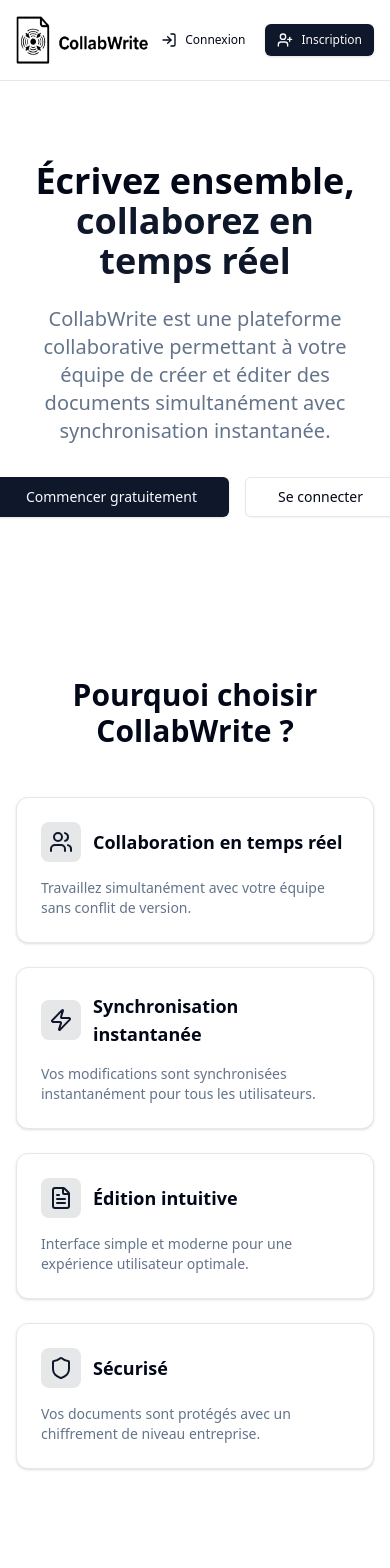
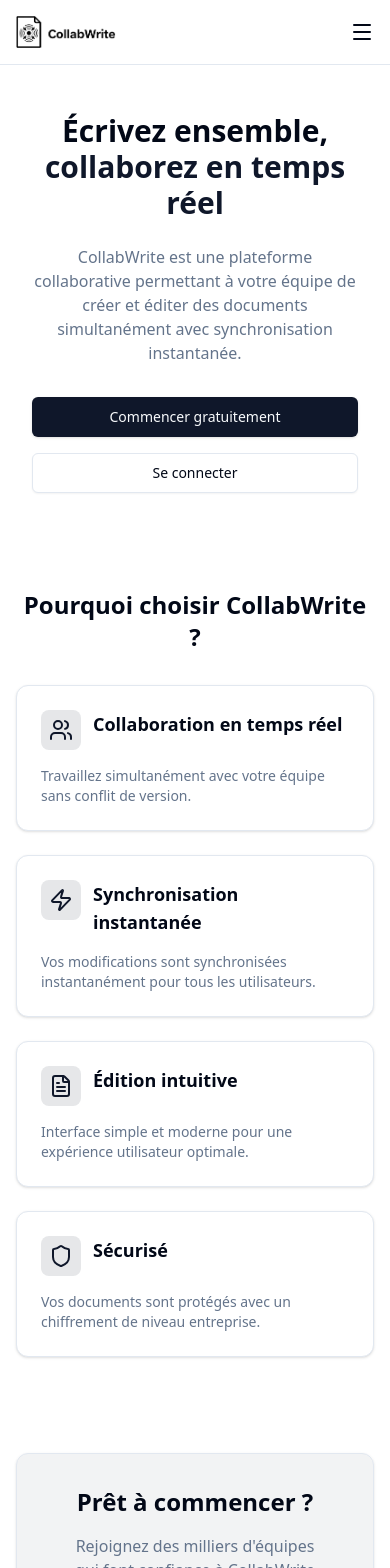
Before and after one commit to AlexisMetton/collabwrite, a React (Vite) app in the folder collabwrite-frontend/: page / in a window 390 px wide. Shown: the top 1568 px of the page. Built offline with nearby package versions, Linux system fonts and the light colour scheme.

Commit message:
modif responsive

```diff
--- a/collabwrite-frontend/src/components/Footer.tsx
+++ b/collabwrite-frontend/src/components/Footer.tsx
@@ -1,16 +1,16 @@
-import { Github, Mail } from "lucide-react"
+import { Github } from "lucide-react"
 
 export function Footer() {
   return (
     <footer className="border-t bg-muted/50 mt-auto">
       <div className="container mx-auto px-4 py-8">
-        <div className="grid grid-cols-1 md:grid-cols-3 gap-8 mb-8">
-          <div>
+        <div className="grid grid-cols-1 sm:grid-cols-2 lg:grid-cols-3 gap-8 mb-8">
+          <div className="sm:col-span-2 lg:col-span-1">
             <div className="flex items-center gap-2 mb-4">
               <img
                 src="/logo_collabwrite.png"
                 alt="CollabWrite Logo"
-                className="h-12 w-auto"
+                className="h-8 w-auto sm:h-10"
               />
             </div>
             <p className="text-sm text-muted-foreground">
@@ -37,11 +37,11 @@ export function Footer() {
           <div>
             <h3 className="font-semibold mb-4">Contact</h3>
             <ul className="space-y-2 text-sm">
-
               <li className="flex items-center gap-2">
                 <a
                   href="https://github.com/AlexisMetton/collabwrite"
                   target="_blank"
+                  rel="noopener noreferrer"
                   className="flex items-center gap-2 text-muted-foreground hover:text-foreground transition-colors"
                 >
                   <Github className="h-4 w-4" />
--- a/collabwrite-frontend/src/components/Header.tsx
+++ b/collabwrite-frontend/src/components/Header.tsx
@@ -1,40 +1,79 @@
 import { Link } from "react-router-dom"
-import { LogIn, UserPlus } from "lucide-react"
+import { LogIn, UserPlus, Menu } from "lucide-react"
 import { Button } from "@/components/ui/button"
+import { useState } from "react"
 
 export function Header() {
+  const [isMenuOpen, setIsMenuOpen] = useState(false)
+
   return (
     <header className="border-b bg-background sticky top-0 z-50">
-      <div className="container mx-auto px-4 py-4 flex items-center justify-between">
+      <div className="container mx-auto px-4 py-4">
+        <div className="flex items-center justify-between">
           <Link to="/" className="flex items-center gap-2">
             <img
               src="/logo_collabwrite.png"
               alt="CollabWrite Logo"
-            className="h-12 w-auto"
+              className="h-8 w-auto sm:h-10"
             />
           </Link>
 
+          {/* Desktop Navigation */}
           <nav className="hidden md:flex items-center gap-4">
             {/*<Link to="/" className="text-sm font-medium hover:text-primary transition-colors">
               Accueil
             </Link>*/}
           </nav>
 
-        <div className="flex items-center gap-2">
+          {/* Desktop Buttons */}
+          <div className="hidden sm:flex items-center gap-2">
             <Link to="/login">
               <Button variant="ghost" size="sm" className="gap-2">
+                <LogIn className="h-4 w-4" />
+                <span className="hidden md:inline">Connexion</span>
+              </Button>
+            </Link>
+            <Link to="/register">
+              <Button size="sm" className="gap-2">
+                <UserPlus className="h-4 w-4" />
+                <span className="hidden md:inline">Inscription</span>
+              </Button>
+            </Link>
+          </div>
+
+          {/* Mobile Menu Button */}
+          <button
+            className="sm:hidden"
+            onClick={() => setIsMenuOpen(!isMenuOpen)}
+            aria-label="Toggle menu"
+          >
+            <Menu className="h-6 w-6" />
+          </button>
+        </div>
+
+        {/* Mobile Menu */}
+        {isMenuOpen && (
+          <div className="sm:hidden mt-4 pb-4 border-t pt-4 space-y-2">
+            <Link to="/" className="block px-4 py-2 hover:bg-muted rounded-md">
+              Accueil
+            </Link>
+            <div className="flex flex-col gap-2 px-4">
+              <Link to="/login">
+                <Button variant="outline" size="sm" className="w-full gap-2">
                   <LogIn className="h-4 w-4" />
                   Connexion
                 </Button>
               </Link>
               <Link to="/register">
-            <Button size="sm" className="gap-2">
+                <Button size="sm" className="w-full gap-2">
                   <UserPlus className="h-4 w-4" />
                   Inscription
                 </Button>
               </Link>
             </div>
           </div>
+        )}
+      </div>
     </header>
   )
 }
--- a/collabwrite-frontend/src/pages/HomePage.tsx
+++ b/collabwrite-frontend/src/pages/HomePage.tsx
@@ -7,23 +7,23 @@ export function HomePage() {
   return (
     <div className="min-h-screen flex flex-col">
       {/* Hero Section */}
-      <section className="container mx-auto px-4 py-20 text-center">
-        <h1 className="text-4xl md:text-6xl font-bold mb-6">
+      <section className="container mx-auto px-4 py-12 md:py-20 text-center">
+        <h1 className="text-3xl sm:text-4xl md:text-5xl lg:text-6xl font-bold mb-6">
           Écrivez ensemble,{" "}
           <span className="text-primary">collaborez en temps réel</span>
         </h1>
-        <p className="text-xl text-muted-foreground mb-8 max-w-2xl mx-auto">
+        <p className="text-base sm:text-lg md:text-xl text-muted-foreground mb-8 max-w-2xl mx-auto px-4">
           CollabWrite est une plateforme collaborative permettant à votre équipe de créer
           et éditer des documents simultanément avec synchronisation instantanée.
         </p>
-        <div className="flex gap-4 justify-center">
-          <Link to="/register">
-            <Button size="lg" className="gap-2">
+        <div className="flex flex-col sm:flex-row gap-4 justify-center px-4">
+          <Link to="/register" className="w-full sm:w-auto">
+            <Button size="lg" className="gap-2 w-full sm:w-auto">
               Commencer gratuitement
             </Button>
           </Link>
-          <Link to="/login">
-            <Button variant="outline" size="lg">
+          <Link to="/login" className="w-full sm:w-auto">
+            <Button variant="outline" size="lg" className="w-full sm:w-auto">
               Se connecter
             </Button>
           </Link>
@@ -31,14 +31,14 @@ export function HomePage() {
       </section>
 
       {/* Features Section */}
-      <section className="container mx-auto px-4 py-20">
-        <h2 className="text-3xl font-bold text-center mb-12">
+      <section className="container mx-auto px-4 py-12 md:py-20">
+        <h2 className="text-2xl sm:text-3xl font-bold text-center mb-8 md:mb-12">
           Pourquoi choisir CollabWrite ?
         </h2>
-        <div className="grid grid-cols-1 md:grid-cols-2 lg:grid-cols-4 gap-6">
+        <div className="grid grid-cols-1 sm:grid-cols-2 lg:grid-cols-4 gap-6">
           <Card className="p-6 hover:shadow-lg transition-shadow">
-            <div className="flex items-center gap-3 mb-4">
-              <div className="p-2 bg-primary/10 rounded-lg">
+            <div className="flex items-start gap-3 mb-4">
+              <div className="p-2 bg-primary/10 rounded-lg shrink-0">
                 <Users className="h-6 w-6 text-primary" />
               </div>
               <h3 className="text-lg font-semibold">Collaboration en temps réel</h3>
@@ -49,8 +49,8 @@ export function HomePage() {
           </Card>
 
           <Card className="p-6 hover:shadow-lg transition-shadow">
-            <div className="flex items-center gap-3 mb-4">
-              <div className="p-2 bg-primary/10 rounded-lg">
+            <div className="flex items-start gap-3 mb-4">
+              <div className="p-2 bg-primary/10 rounded-lg shrink-0">
                 <Zap className="h-6 w-6 text-primary" />
               </div>
               <h3 className="text-lg font-semibold">Synchronisation instantanée</h3>
@@ -61,8 +61,8 @@ export function HomePage() {
           </Card>
 
           <Card className="p-6 hover:shadow-lg transition-shadow">
-            <div className="flex items-center gap-3 mb-4">
-              <div className="p-2 bg-primary/10 rounded-lg">
+            <div className="flex items-start gap-3 mb-4">
+              <div className="p-2 bg-primary/10 rounded-lg shrink-0">
                 <FileText className="h-6 w-6 text-primary" />
               </div>
               <h3 className="text-lg font-semibold">Édition intuitive</h3>
@@ -73,8 +73,8 @@ export function HomePage() {
           </Card>
 
           <Card className="p-6 hover:shadow-lg transition-shadow">
-            <div className="flex items-center gap-3 mb-4">
-              <div className="p-2 bg-primary/10 rounded-lg">
+            <div className="flex items-start gap-3 mb-4">
+              <div className="p-2 bg-primary/10 rounded-lg shrink-0">
                 <Shield className="h-6 w-6 text-primary" />
               </div>
               <h3 className="text-lg font-semibold">Sécurisé</h3>
@@ -87,16 +87,16 @@ export function HomePage() {
       </section>
 
       {/* CTA Section */}
-      <section className="container mx-auto px-4 py-20">
-        <Card className="p-12 text-center bg-primary/5">
-          <h2 className="text-3xl font-bold mb-4">
+      <section className="container mx-auto px-4 py-12 md:py-20">
+        <Card className="p-8 md:p-12 text-center bg-primary/5">
+          <h2 className="text-2xl sm:text-3xl font-bold mb-4">
             Prêt à commencer ?
           </h2>
-          <p className="text-muted-foreground mb-8 max-w-2xl mx-auto">
+          <p className="text-muted-foreground mb-8 max-w-2xl mx-auto px-4">
             Rejoignez des milliers d'équipes qui font confiance à CollabWrite
             pour leur collaboration documentaire.
           </p>
-          <Link to="/register">
+          <Link to="/register" className="inline-block">
             <Button size="lg" className="gap-2">
               Créer un compte gratuit
             </Button>
```
Lines whose indentation alone changed are shown as unchanged.
